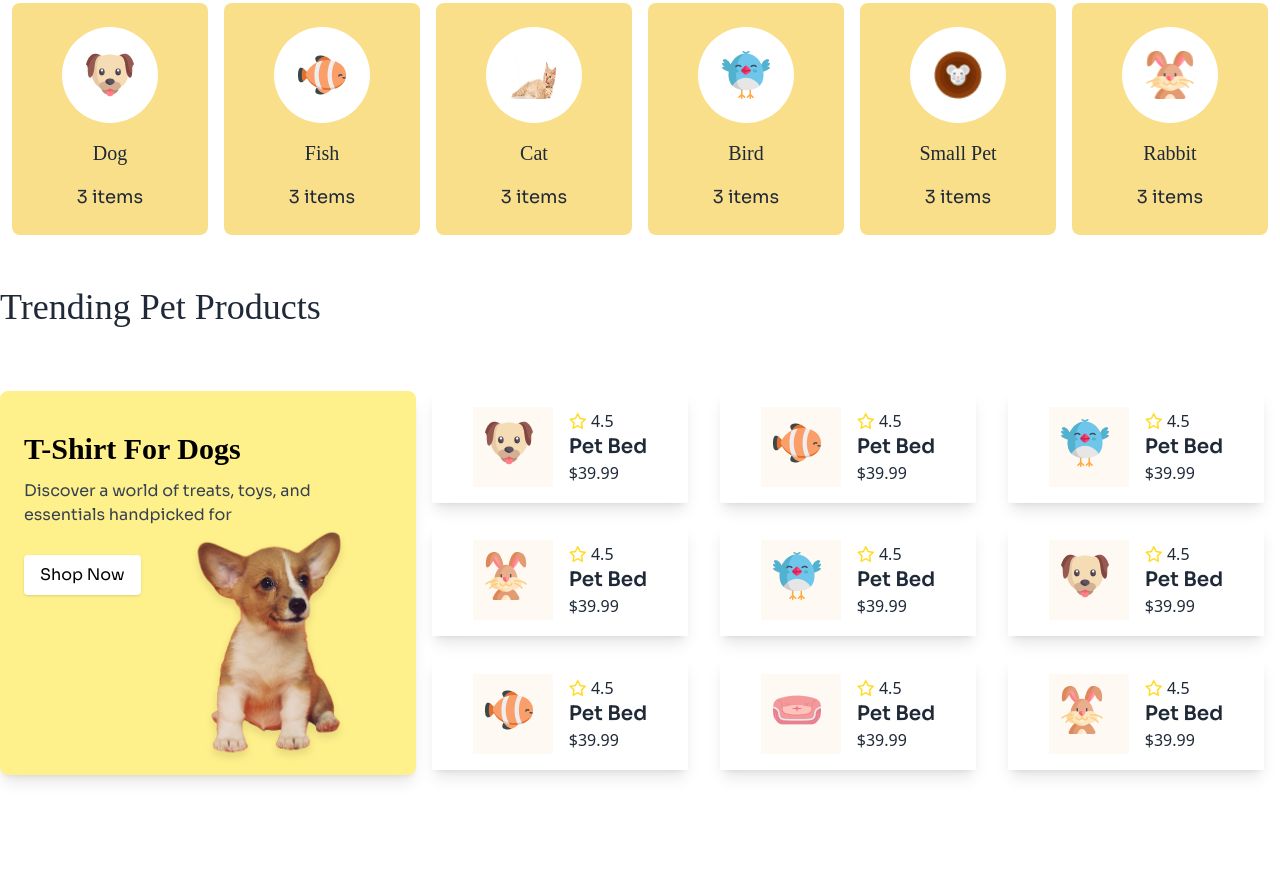
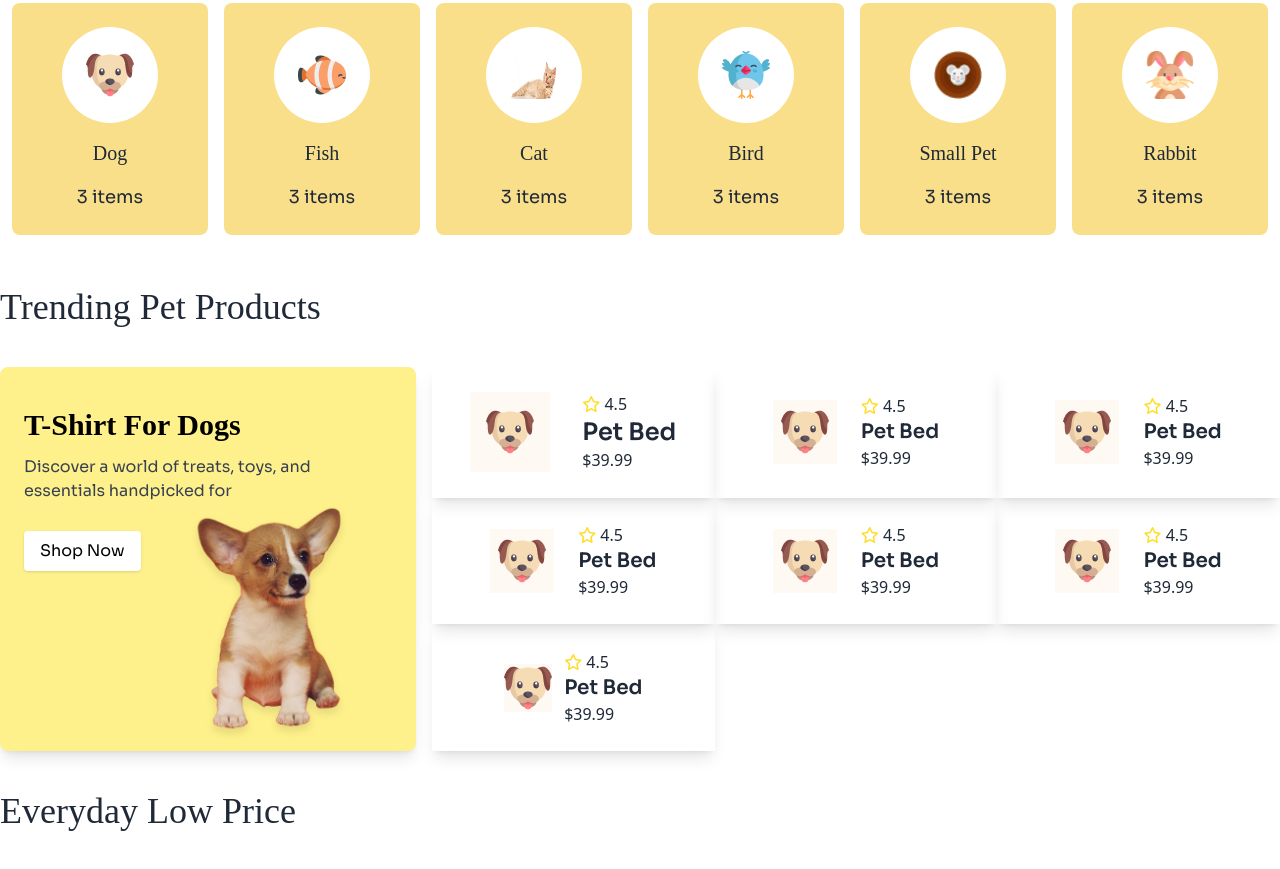
Before and after one commit to shakiritcse/b-11-assignment-three, a plain HTML site: page index.html in a window 1280 px wide. Shown: the part 653-1522 px from the top of the page. Before the commit the page ends 1492 px from the top, so only its background shows below. Drawn offline with nearby package versions, Linux system fonts and the light colour scheme; a web font is replaced by a local one.

Commit message:
trending section updated

```diff
--- a/index.html
+++ b/index.html
@@ -232,7 +232,9 @@
       <!-- category ends -->
       <!-- Trending Product starts -->
       <h3 class="adlam-display text-4xl my-10">Trending Pet Products</h3>
-      <section class="grid grid-cols-1 md:grid-cols-3 gap-4 my-16">
+      <section class="my-10 px-4"></section>
+      <!--trending container -->
+      <div class="grid grid-cols-1 md:grid-cols-3 gap-4">
         <div
           class="relative w-full h-96 bg-yellow-200 rounded-lg shadow-lg py-10 pr-6 pl-6 overflow-hidden"
         >
@@ -243,206 +245,141 @@
           <p class="text-gray-700 text-base my-3 sora">
             Discover a world of treats, toys, and essentials handpicked for
           </p>
-
           <button
             class="mt-4 bg-white text-black px-4 py-2 rounded shadow sora"
           >
             Shop Now
           </button>
-
           <img
             src="./c1-assets/cute-dog-mid.png"
             alt="Dog in T-Shirt"
             class="absolute bottom-0 right-10 w-52 h-auto"
           />
         </div>
-        <!-- large card Container -->
-        <div
-          class="md:col-span-2 h-96 grid grid-cols-2 md:grid-cols-3 gap-2 md:gap-4"
-        >
+        <!-- card grid container -->
+        <div class="md:col-span-2 grid grid-cols-2 md:grid-cols-3">
           <!-- card 1 -->
           <div
-            class="h-28 w-64 py-2 shadow-lg md:gap-x-4 items-center inline-flex justify-center"
+            class="inline-flex w-full h-auto py-2 shadow-lg p-4 gap-8 items-center justify-center"
           >
-            <!-- img -->
-            <div class="bg-[#FFF9F4] w-20 h-20 p-1 md:p-3">
+            <div class="bg-[#FFF9F4] p-4">
               <img src="./c1-assets/dog-cartoon.png" alt="" />
             </div>
-            <!-- text -->
             <div>
               <p>
-                <span>
-                  <i class="fa-regular fa-star text-main"></i>
-                </span>
+                <span><i class="fa-regular fa-star text-main"></i></span>
+                <span>4.5</span>
+              </p>
+              <h3 class="text-base md:text-2xl font-semibold sora">Pet Bed</h3>
+              <p class="text-md">$39.99</p>
+            </div>
+          </div>
+          <!-- card 2 -->
+          <div
+            class="inline-flex w-full py-2 shadow-lg p-4 gap-6 items-center justify-center"
+          >
+            <div class="bg-[#FFF9F4] p-2">
+              <img src="./c1-assets/dog-cartoon.png" alt="" />
+            </div>
+            <div>
+              <p>
+                <span><i class="fa-regular fa-star text-main"></i></span>
                 <span>4.5</span>
               </p>
               <h3 class="text-base md:text-xl font-semibold sora">Pet Bed</h3>
               <p class="text-md">$39.99</p>
             </div>
           </div>
-          <!-- card-2 -->
+          <!-- card-3 -->
           <div
-            class="h-28 w-64 py-2 shadow-lg md:gap-x-4 items-center inline-flex justify-center"
+            class="inline-flex w-full py-2 shadow-lg p-4 gap-6 items-center justify-center"
           >
-            <!-- img -->
-            <div class="bg-[#FFF9F4] w-20 h-20 p-1 md:p-3">
-              <img src="./c1-assets/fish-cartoon.png" alt="" />
+            <div class="bg-[#FFF9F4] p-2">
+              <img src="./c1-assets/dog-cartoon.png" alt="" />
             </div>
-            <!-- text -->
             <div>
               <p>
-                <span>
-                  <i class="fa-regular fa-star text-main"></i>
-                </span>
+                <span><i class="fa-regular fa-star text-main"></i></span>
                 <span>4.5</span>
               </p>
-              <h3 class="text-xl font-semibold sora">Pet Bed</h3>
-              <p class="text-md">$39.99</p>
-            </div>
-          </div>
-          <!-- card-3 -->
-          <div
-            class="h-28 w-64 py-2 shadow-lg md:gap-x-4 items-center inline-flex justify-center"
-          >
-            <!-- img -->
-            <div class="bg-[#FFF9F4] w-20 h-20 p-1 md:p-3">
-              <img src="./c1-assets/bird-cartoon.png" alt="" />
-            </div>
-            <!-- text -->
-            <div>
-              <p>
-                <span>
-                  <i class="fa-regular fa-star text-main"></i>
-                </span>
-                <span>4.5</span>
-              </p>
-              <h3 class="text-xl font-semibold sora">Pet Bed</h3>
+              <h3 class="text-base md:text-xl font-semibold sora">Pet Bed</h3>
               <p class="text-md">$39.99</p>
             </div>
           </div>
           <!-- card-4 -->
           <div
-            class="h-28 w-64 py-2 shadow-lg md:gap-x-4 items-center inline-flex justify-center"
+            class="inline-flex w-full py-2 shadow-lg p-4 gap-6 items-center justify-center"
           >
-            <!-- img -->
-            <div class="bg-[#FFF9F4] w-20 h-20 p-3">
-              <img src="./c1-assets/rabbit-cartoon.png" alt="" />
+            <div class="bg-[#FFF9F4] p-2">
+              <img src="./c1-assets/dog-cartoon.png" alt="" />
             </div>
-            <!-- text -->
             <div>
               <p>
-                <span>
-                  <i class="fa-regular fa-star text-main"></i>
-                </span>
+                <span><i class="fa-regular fa-star text-main"></i></span>
                 <span>4.5</span>
               </p>
-              <h3 class="text-xl font-semibold sora">Pet Bed</h3>
+              <h3 class="text-base md:text-xl font-semibold sora">Pet Bed</h3>
               <p class="text-md">$39.99</p>
             </div>
           </div>
           <!-- card-5 -->
           <div
-            class="h-28 w-64 py-2 shadow-lg md:gap-x-4 items-center inline-flex justify-center"
+            class="inline-flex w-full py-2 shadow-lg p-4 gap-6 items-center justify-center"
           >
-            <!-- img -->
-            <div class="bg-[#FFF9F4] w-20 h-20 p-3">
-              <img src="./c1-assets/bird-cartoon.png" alt="" />
+            <div class="bg-[#FFF9F4] p-2">
+              <img src="./c1-assets/dog-cartoon.png" alt="" />
             </div>
-            <!-- text -->
             <div>
               <p>
-                <span>
-                  <i class="fa-regular fa-star text-main"></i>
-                </span>
+                <span><i class="fa-regular fa-star text-main"></i></span>
                 <span>4.5</span>
               </p>
-              <h3 class="text-xl font-semibold sora">Pet Bed</h3>
+              <h3 class="text-base md:text-xl font-semibold sora">Pet Bed</h3>
               <p class="text-md">$39.99</p>
             </div>
           </div>
           <!-- card-6 -->
           <div
-            class="h-28 w-64 py-2 shadow-lg md:gap-x-4 items-center inline-flex justify-center"
+            class="inline-flex w-full py-2 shadow-lg p-4 gap-6 items-center justify-center"
           >
-            <!-- img -->
-            <div class="bg-[#FFF9F4] w-20 h-20 p-3">
+            <div class="bg-[#FFF9F4] p-2">
               <img src="./c1-assets/dog-cartoon.png" alt="" />
             </div>
-            <!-- text -->
             <div>
               <p>
-                <span>
-                  <i class="fa-regular fa-star text-main"></i>
-                </span>
+                <span><i class="fa-regular fa-star text-main"></i></span>
                 <span>4.5</span>
               </p>
-              <h3 class="text-xl font-semibold sora">Pet Bed</h3>
+              <h3 class="text-base md:text-xl font-semibold sora">Pet Bed</h3>
               <p class="text-md">$39.99</p>
             </div>
           </div>
           <!-- card-7 -->
           <div
-            class="h-28 w-64 py-2 shadow-lg md:gap-x-4 items-center inline-flex justify-center"
+            class="inline-flex py-2 shadow-lg p-4 gap-3 items-center justify-center"
           >
-            <!-- img -->
-            <div class="bg-[#FFF9F4] w-20 h-20 p-3">
-              <img src="./c1-assets/fish-cartoon.png" alt="" />
+            <div class="bg-[#FFF9F4]">
+              <img src="./c1-assets/dog-cartoon.png" alt="" />
             </div>
-            <!-- text -->
             <div>
               <p>
-                <span>
-                  <i class="fa-regular fa-star text-main"></i>
-                </span>
+                <span><i class="fa-regular fa-star text-main"></i></span>
                 <span>4.5</span>
               </p>
-              <h3 class="text-xl font-semibold sora">Pet Bed</h3>
+              <h3 class="text-base md:text-xl font-semibold sora">Pet Bed</h3>
               <p class="text-md">$39.99</p>
             </div>
           </div>
           <!-- card-8 -->
-          <div
-            class="h-28 w-64 py-2 shadow-lg md:gap-x-4 items-center inline-flex justify-center"
-          >
-            <!-- img -->
-            <div class="bg-[#FFF9F4] w-20 h-20 p-3">
-              <img src="./c1-assets/pet-couch.png" alt="" />
-            </div>
-            <!-- text -->
-            <div>
-              <p>
-                <span>
-                  <i class="fa-regular fa-star text-main"></i>
-                </span>
-                <span>4.5</span>
-              </p>
-              <h3 class="text-xl font-semibold sora">Pet Bed</h3>
-              <p class="text-md">$39.99</p>
-            </div>
-          </div>
-          <!-- card-9 -->
-          <div
-            class="h-28 w-64 py-2 shadow-lg md:gap-x-4 items-center inline-flex justify-center"
-          >
-            <!-- img -->
-            <div class="bg-[#FFF9F4] w-20 h-20 p-3">
-              <img src="./c1-assets/rabbit-cartoon.png" alt="" />
-            </div>
-            <!-- text -->
-            <div>
-              <p>
-                <span>
-                  <i class="fa-regular fa-star text-main"></i>
-                </span>
-                <span>4.5</span>
-              </p>
-              <h3 class="text-xl font-semibold sora">Pet Bed</h3>
-              <p class="text-md">$39.99</p>
-            </div>
-          </div>
         </div>
+        <!-- card grid container end -->
+      </div>
+      <!-- Trending Product ends -->
+      <!-- price section starts -->
+      <section class="">
+        <h3 class="adlam-display text-4xl my-10">Everyday Low Price</h3>
       </section>
-      <!-- Trending Product ends -->
+      <!-- price section ends -->
     </main>
     <!-- main ends -->
     <!-- footer starts -->
```
